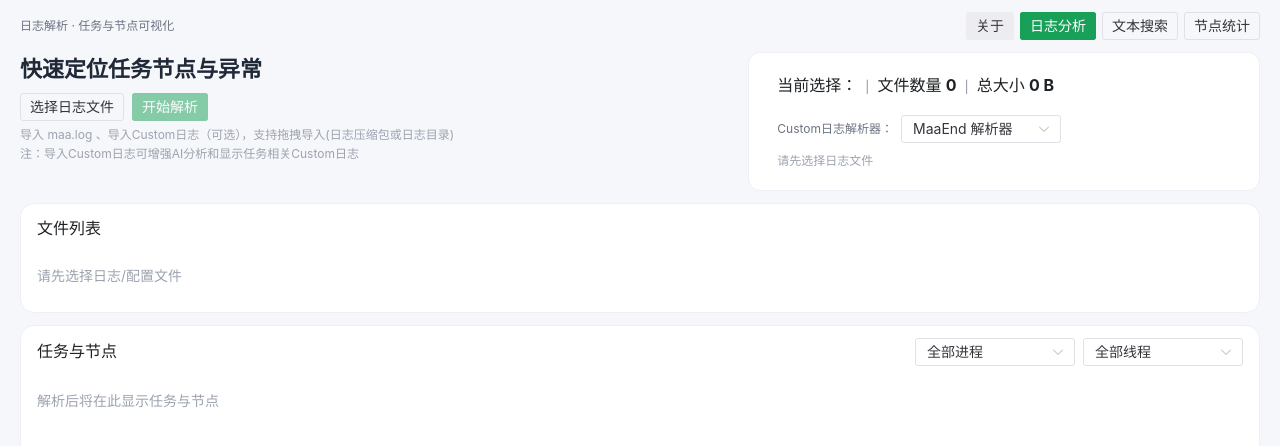
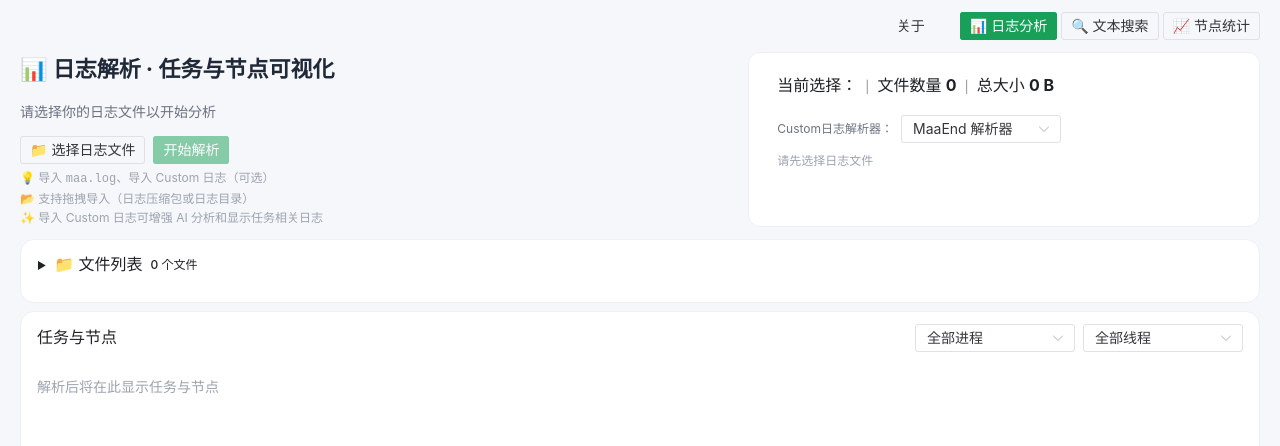
Before and after one commit to amiliyaai/MaaLogs, a Vue app: page / in a window 1280 px wide. Shown: the top 446 px of the page. Built offline with nearby package versions, Linux system fonts and the light colour scheme.

Commit message:
feat: 文件列表可折叠

```diff
--- a/src/App.vue
+++ b/src/App.vue
@@ -783,7 +783,7 @@ onBeforeUnmount(() => {
   min-height: 0;
   display: flex;
   flex-direction: column;
-  gap: 12px;
+  gap: 8px;
   overflow: hidden;
 }
 
@@ -793,7 +793,7 @@ onBeforeUnmount(() => {
   overflow: hidden;
 }
 
-.main-content > .panel:first-child {
+.main-content > .file-list-panel {
   flex: none;
 }
 
@@ -978,8 +978,8 @@ onBeforeUnmount(() => {
   display: grid;
   grid-template-columns: 1fr 1.2fr 1.4fr;
   gap: 16px;
-  --panel-content-height: 520px;
-  --panel-top-gap: 8px;
+  flex: 1;
+  min-height: 0;
 }
 
 .task-list,
@@ -988,12 +988,15 @@ onBeforeUnmount(() => {
   display: flex;
   flex-direction: column;
   gap: 10px;
+  min-height: 0;
+  overflow: hidden;
 }
 
 .panel-top {
   display: flex;
   flex-direction: column;
-  gap: var(--panel-top-gap);
+  gap: 8px;
+  flex: none;
 }
 
 .panel-tools {
@@ -1011,8 +1014,9 @@ onBeforeUnmount(() => {
 }
 
 .task-list-content {
-  height: var(--panel-content-height);
-  display: block;
+  flex: 1;
+  min-height: 0;
+  overflow: hidden;
 }
 
 .task-list-scroll {
@@ -1026,12 +1030,14 @@ onBeforeUnmount(() => {
 }
 
 .node-list-content {
-  height: var(--panel-content-height);
-  display: block;
+  flex: 1;
+  min-height: 0;
+  overflow: hidden;
 }
 
 .detail-panel .detail-content {
-  height: var(--panel-content-height);
+  flex: 1;
+  min-height: 0;
   overflow-y: auto;
   padding-right: 6px;
 }
--- a/src/domains/logs/components/AppTopBar.vue
+++ b/src/domains/logs/components/AppTopBar.vue
@@ -55,18 +55,13 @@ const showAbout = ref(false);
 <template>
   <header class="topbar">
     <!-- 品牌区域 -->
-    <div class="brand">
-      <div class="subtitle">
-        日志解析 · 任务与节点可视化
-      </div>
-    </div>
+    <div class="brand" />
     <!-- 操作区域 -->
     <div class="top-actions">
-      <div class="view-tabs">
       <!-- 关于按钮 -->
       <n-button
         size="small"
-          secondary
+        quaternary
         @click="showAbout = true"
       >
         关于
@@ -75,34 +70,35 @@ const showAbout = ref(false);
       <n-button
         v-if="isTauri"
         size="small"
-          secondary
+        quaternary
         @click="emit('open-devtools')"
       >
         开发者工具
       </n-button>
-        <!-- 日志分析视图切换按钮 -->
+      <!-- 分隔线 -->
+      <div class="divider" />
+      <!-- 视图切换按钮组 -->
+      <div class="view-tabs">
         <n-button
           size="small"
           :type="viewMode === 'analysis' ? 'primary' : 'default'"
           @click="emitView('analysis')"
         >
-          日志分析
+          📊 日志分析
         </n-button>
-        <!-- 文本搜索视图切换按钮 -->
         <n-button
           size="small"
           :type="viewMode === 'search' ? 'primary' : 'default'"
           @click="emitView('search')"
         >
-          文本搜索
+          🔍 文本搜索
         </n-button>
-        <!-- 节点统计视图切换按钮 -->
         <n-button
           size="small"
           :type="viewMode === 'statistics' ? 'primary' : 'default'"
           @click="emitView('statistics')"
         >
-          节点统计
+          📈 节点统计
         </n-button>
       </div>
     </div>
@@ -111,3 +107,23 @@ const showAbout = ref(false);
   <!-- 关于弹窗 -->
   <AboutModal v-model:show="showAbout" />
 </template>
+
+<style scoped>
+.top-actions {
+  display: flex;
+  align-items: center;
+  gap: 8px;
+}
+
+.divider {
+  width: 1px;
+  height: 16px;
+  background: var(--n-border-color);
+  margin: 0 4px;
+}
+
+.view-tabs {
+  display: flex;
+  gap: 4px;
+}
+</style>
--- a/src/domains/logs/components/FileListPanel.vue
+++ b/src/domains/logs/components/FileListPanel.vue
@@ -23,117 +23,173 @@
 -->
 
 <script setup lang="ts">
-/**
- * 导入依赖
- * - NButton: Naive UI 按钮组件
- * - NCard: Naive UI 卡片组件
- */
 import { NButton, NCard } from "naive-ui";
 import type { SelectedFile } from "../types/logTypes";
+import { ref } from "vue";
 
-/**
- * 组件属性定义
- * @property {SelectedFile[]} selectedFiles - 已选择的文件列表
- * @property {Function} formatSize - 文件大小格式化函数
- */
 defineProps<{
   selectedFiles: SelectedFile[];
   formatSize: (value: number) => string;
 }>();
 
-/**
- * 组件事件定义
- * @event remove - 移除指定索引的文件
- * @event clear - 清空所有已选择的文件
- */
 const emit = defineEmits<{
   (e: "remove", index: number): void;
   (e: "clear"): void;
 }>();
+
+const expanded = ref(false);
 </script>
 
-<!--
-  模板部分
-  - 卡片容器，标题栏包含清空按钮
-  - 文件列表，每行显示文件信息和移除按钮
-  - 空状态提示
--->
 <template>
   <n-card
     class="panel file-list-panel"
     size="small"
   >
-    <!-- 标题栏 -->
     <template #header>
-      <div class="header-content">
-        <span>文件列表</span>
-        <!-- 全部移除按钮 -->
+      <div
+        class="header-content"
+        @click="expanded = !expanded"
+      >
+        <div class="header-left">
+          <span class="expand-icon">{{ expanded ? '▼' : '▶' }}</span>
+          <span class="header-title">📁 文件列表</span>
+          <span class="header-count">{{ selectedFiles.length }} 个文件</span>
+        </div>
         <n-button
           v-if="selectedFiles.length > 0"
           size="tiny"
           type="error"
-          @click="emit('clear')"
+          quaternary
+          @click.stop="emit('clear')"
         >
-          全部移除
+          清空
         </n-button>
       </div>
     </template>
-    <!-- 空状态 -->
+
+    <div
+      v-show="expanded"
+      class="file-list-wrapper"
+    >
       <div
         v-if="selectedFiles.length === 0"
         class="empty"
       >
         请先选择日志/配置文件
       </div>
-    <!-- 文件列表 -->
-    <div
+      <ul
         v-else
-      class="file-list-wrapper"
+        class="file-list"
       >
-      <ul class="file-list">
         <li
           v-for="(file, index) in selectedFiles"
           :key="file.name"
           class="file-row"
         >
-          <!-- 文件名 -->
-          <div class="file-name">
-            {{ file.name }}
-          </div>
-          <!-- 文件大小 -->
-          <div class="file-meta">
-            {{ formatSize(file.size) }}
-          </div>
-          <!-- 文件类型 -->
-          <div class="file-meta">
-            {{ file.type }}
-          </div>
-          <!-- 移除按钮 -->
-          <div class="file-action">
+          <span class="file-name">{{ file.name }}</span>
+          <span class="file-meta">{{ formatSize(file.size) }}</span>
+          <span class="file-type">{{ file.type }}</span>
           <n-button
             size="tiny"
-              secondary
+            quaternary
             type="error"
             @click="emit('remove', index)"
           >
             移除
           </n-button>
-          </div>
         </li>
       </ul>
     </div>
   </n-card>
 </template>
 
-<!--
-  样式部分
-  - 标题栏布局：标题和按钮两端对齐
--->
 <style scoped>
+.file-list-panel {
+  flex: none !important;
+  min-height: auto !important;
+}
+
+.file-list-panel :deep(.n-card__content) {
+  padding: 0 !important;
+}
+
 .header-content {
   display: flex;
   align-items: center;
   justify-content: space-between;
   width: 100%;
+  cursor: pointer;
+}
+
+.header-left {
+  display: flex;
+  align-items: center;
+  gap: 8px;
+}
+
+.expand-icon {
+  font-size: 10px;
+  color: var(--n-text-color-3);
+}
+
+.header-title {
+  font-weight: 500;
+}
+
+.header-count {
+  font-size: 12px;
+  color: var(--n-text-color-3);
+}
+
+.file-list-wrapper {
+  padding: 8px 12px;
+  max-height: 200px;
+  overflow-y: auto;
+}
+
+.empty {
+  padding: 12px;
+  text-align: center;
+  color: var(--n-text-color-3);
+  font-size: 12px;
+}
+
+.file-list {
+  list-style: none;
+  padding: 0;
+  margin: 0;
+}
+
+.file-row {
+  display: flex;
+  align-items: center;
+  gap: 8px;
+  padding: 6px 8px;
+  border-radius: 4px;
+  font-size: 12px;
+}
+
+.file-row:hover {
+  background: var(--n-color-modal);
+}
+
+.file-name {
+  flex: 1;
+  min-width: 0;
+  overflow: hidden;
+  text-overflow: ellipsis;
+  white-space: nowrap;
+}
+
+.file-meta {
+  color: var(--n-text-color-3);
+}
+
+.file-type {
+  padding: 1px 6px;
+  background: var(--n-color-modal);
+  border-radius: 4px;
+  font-size: 11px;
+  color: var(--n-text-color-2);
 }
 </style>
--- a/src/domains/logs/components/HeroPanel.vue
+++ b/src/domains/logs/components/HeroPanel.vue
@@ -126,11 +126,12 @@ const emitParse = () => emit("parse");
   >
     <!-- 主标题和操作区域 -->
     <div class="hero-text">
-      <h1>快速定位任务节点与异常</h1>
+      <h1>📊 日志解析 · 任务与节点可视化</h1>
+      <p class="hero-subtitle">请选择你的日志文件以开始分析</p>
       <div class="actions">
         <!-- 文件选择按钮（隐藏的 input） -->
         <label class="upload">
-          <NButton size="small">选择日志文件</NButton>
+          <NButton size="small">📁 选择日志文件</NButton>
           <input
             type="file"
             multiple
@@ -150,11 +151,9 @@ const emitParse = () => emit("parse");
       </div>
       <!-- 拖拽提示 -->
       <div class="drag-hint">
-        导入 maa.log 、导入Custom日志（可选），支持拖拽导入(日志压缩包或日志目录)
-        <br>
-        <span class="drag-hint-note">
-          注：导入Custom日志可增强AI分析和显示任务相关Custom日志
-        </span>
+        <div class="hint-line">💡 导入 <code>maa.log</code>、导入 Custom 日志（可选）</div>
+        <div class="hint-line">📂 支持拖拽导入（日志压缩包或日志目录）</div>
+        <div class="hint-line highlight">✨ 导入 Custom 日志可增强 AI 分析和显示任务相关日志</div>
       </div>
     </div>
     <!-- 状态信息卡片 -->
```
Lines whose indentation alone changed are shown as unchanged.
